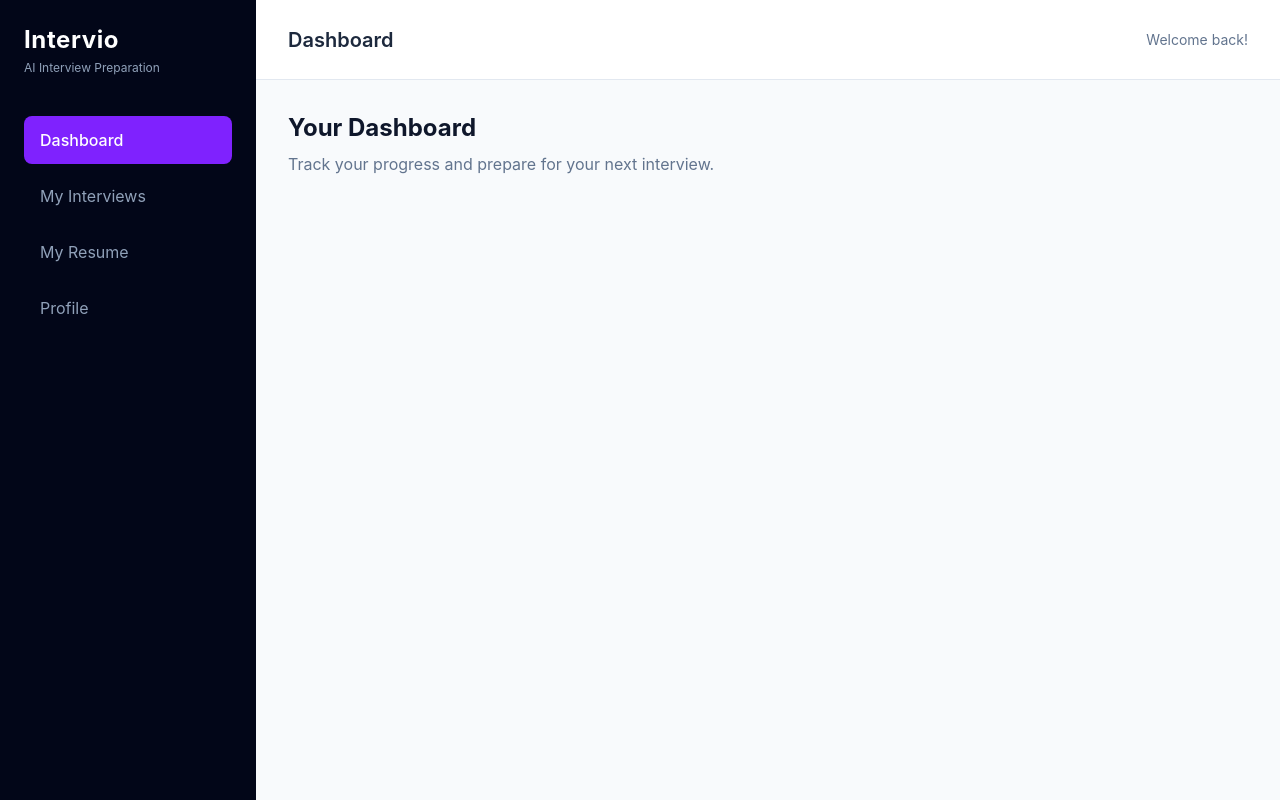
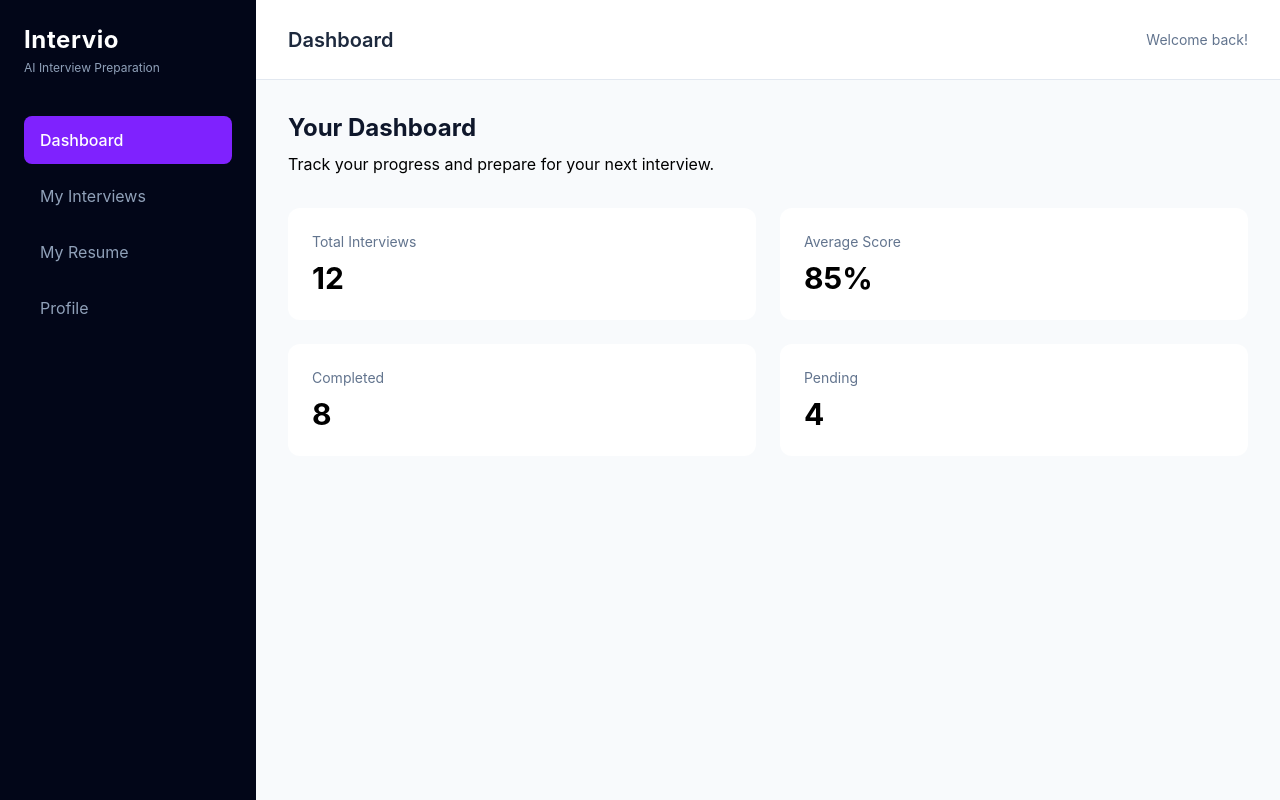
Before and after one commit to AkshayPP-3/Intervio, a React (Vite) app in the folder client/: page / in a window 1280 px wide. Built offline with nearby package versions, Linux system fonts and the light colour scheme.

Commit message:
used stats card for dashboard

```diff
--- a/client/src/features/dashboard/Dashboard.tsx
+++ b/client/src/features/dashboard/Dashboard.tsx
@@ -1,3 +1,32 @@
-export function Dashboard() {
-  return <h1>Dashboard</h1>
+import {StatsCard} from './components/StatsCard';
+
+const stats = [
+  { title: "Total Interviews", value: 12 },
+  { title: "Average Score", value: "85%" },
+  { title: "Completed", value: 8 },
+  { title: "Pending", value: 4 },
+]
+
+export function Dashboard(){
+  return (
+    <div>
+      <div className='mb-8'>
+        <h2 className='text-2xl font-bold text-slate-900'>
+          Your Dashboard
+        </h2>
+        <p className='text-scale-500 mt-2'>
+          Track your progress and prepare for your next interview.
+        </p>
+      </div>
+      <div className='grid grid-cols-2 gap-6'>
+        {stats.map((stat)=>(
+          <StatsCard
+          key = {stat.title}
+          title = {stat.title}
+          value = {stat.value}
+          />
+        ))}
+      </div>
+    </div>
+  )
 }
--- a/client/src/layouts/MainLayout.tsx
+++ b/client/src/layouts/MainLayout.tsx
@@ -1,4 +1,5 @@
 import { Sidebar } from '../components/common/Sidebar'
+import { Dashboard } from '../features/dashboard/Dashboard'
 
 export function MainLayout() {
   return (
@@ -11,10 +12,7 @@ export function MainLayout() {
           </header>
 
           <main className='p-8'>
-            <h2 className='text-2xl font-bold text-slate-900'>Your Dashboard</h2>
-            <p className='text-slate-500 mt-2'>
-              Track your progress and prepare for your next interview.
-            </p>
+            <Dashboard />
           </main>
         </div>
     </div>
```
